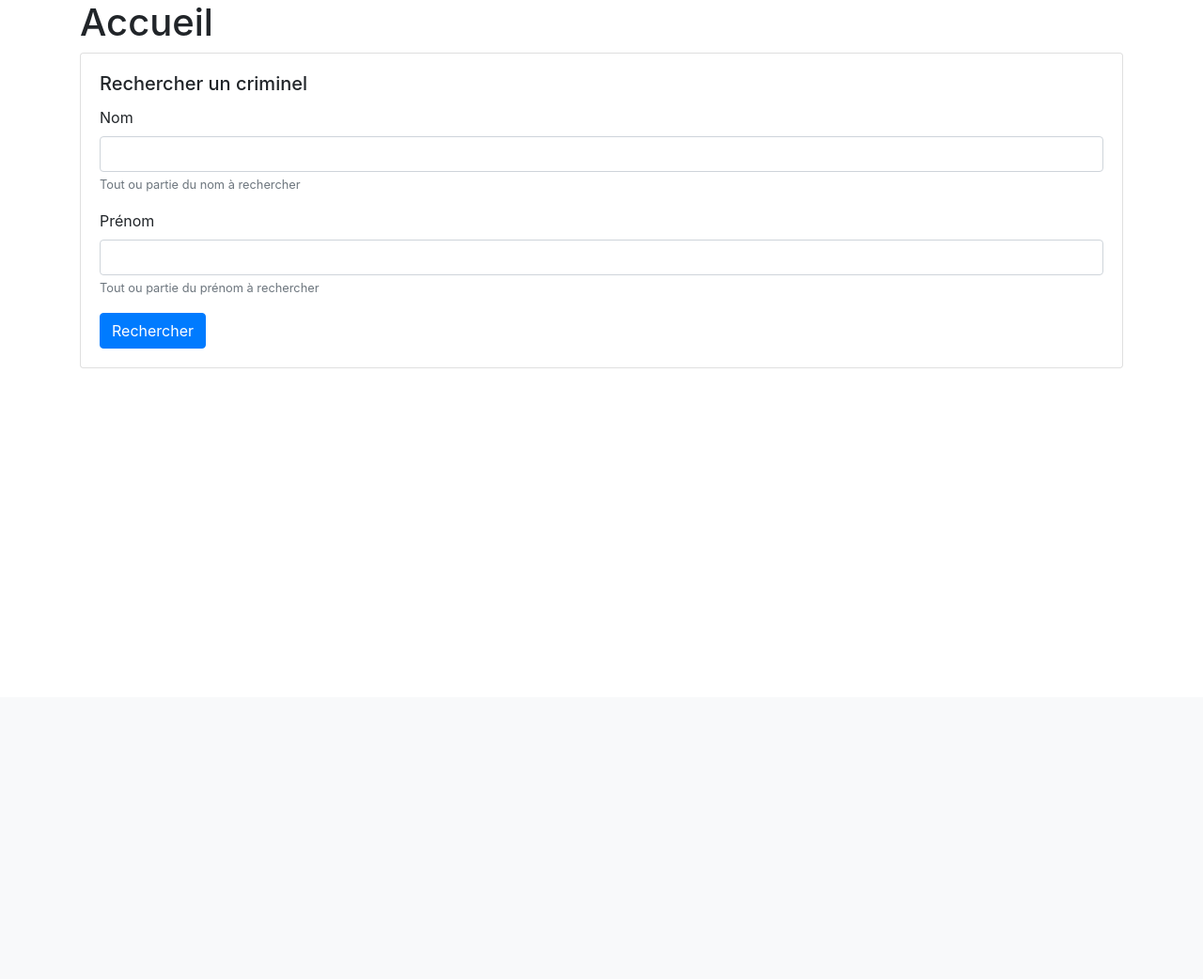
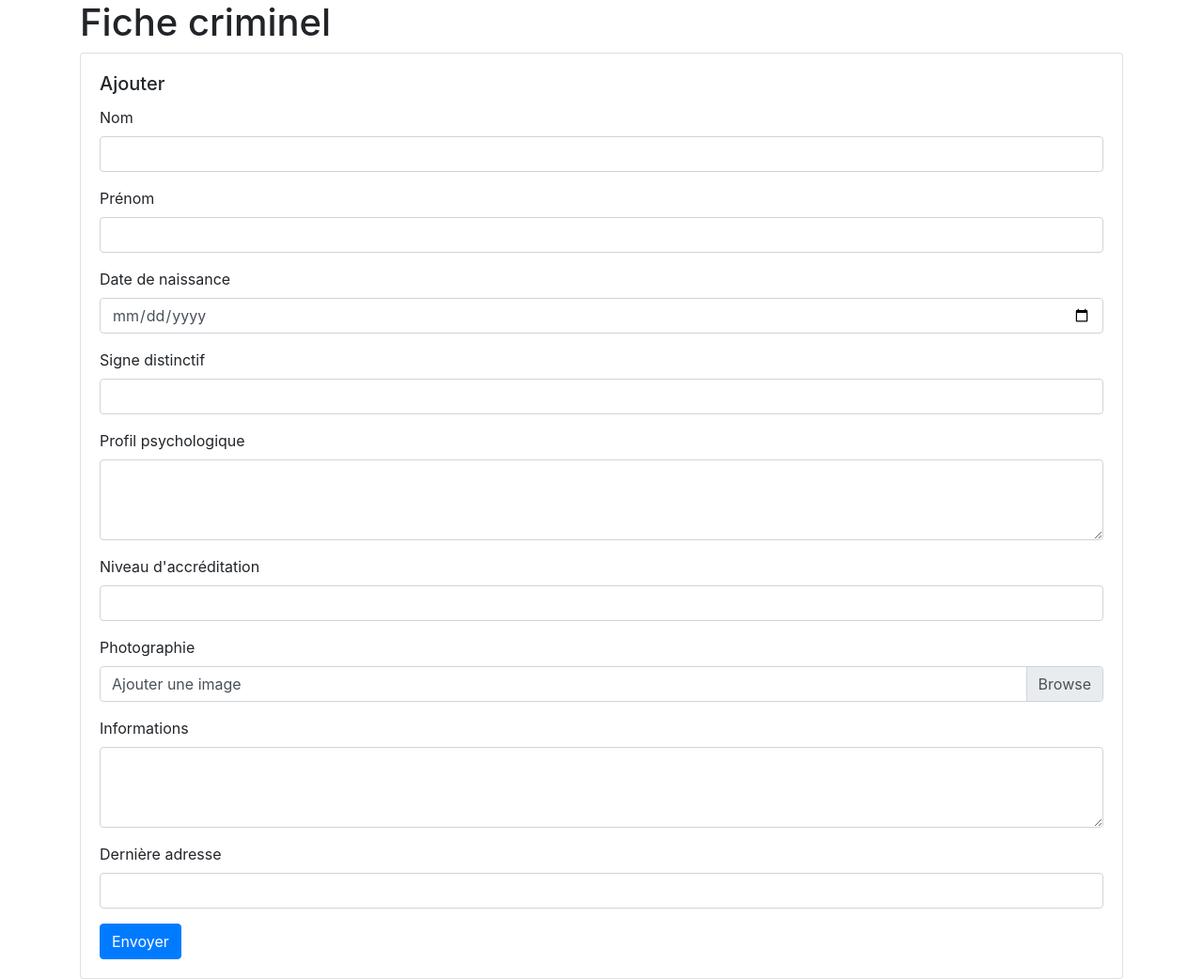
Before and after one commit to jolivald/formation-dev-web, a PHP site: page /criminal/create in a window 1280 px wide. Shown: the part 58-1100 px from the top of the page at 94% size. Before the commit the page ends 450 px from the top, so only its background shows below. Run offline with PHP 8.4, Linux system fonts and the light colour scheme; the visitor is signed in with stand-in values (Sample User, id 1).

Commit message:
implement criminal creation

```diff
--- a/exo-13/class/Request.php
+++ b/exo-13/class/Request.php
@@ -106,10 +106,22 @@ class Request {
    * @param int $index Parameter index
    * @return string|null URL parameter value or null if not found
    */
-  public function getParam(int $index) : string {
+  public function getParam(int $index) {
     return array_key_exists($index, $this->_params)
       ? $this->_params[$index]
       : null;
+  }
+
+  /**
+   * Set a request URL parameter by its index
+   *
+   * @param int $index Parameter index
+   * @param mixed $value Parameter value
+   * @return string|null URL parameter value or null if not found
+   */
+  public function setParam(int $index, $value) {
+    $this->_params[$index] = $value;
+    return $this;
   }
 
   /**
--- a/exo-13/class/Response.php
+++ b/exo-13/class/Response.php
@@ -48,8 +48,20 @@ class Response {
    * @return  self
    */
   public function setParams(array $params) : self {
-    $this->_params = $params;
+    $this->_params = array_merge($this->_params, $params);
     return $this;
+  }
+
+  /**
+   * Get a specific parameter value
+   *
+   * @param string $key Key of the parameter
+   * @return string|null Parameter value or null if not found
+   */
+  public function getParam(string $key) {
+    return array_key_exists($key, $this->_params)
+      ? $this->_params[$key]
+      : null;
   }
 
   /**
--- a/exo-13/composer.json
+++ b/exo-13/composer.json
@@ -3,7 +3,8 @@
         "vlucas/phpdotenv": "^4.1",
         "twig/twig": "^3.0",
         "doctrine/orm": "^2.7",
-        "nesbot/carbon": "^2.32"
+        "nesbot/carbon": "^2.32",
+        "respect/validation": "^2.0"
     },
     "autoload": {
         "psr-4": {
--- a/exo-13/controllers/Criminal.php
+++ b/exo-13/controllers/Criminal.php
@@ -7,8 +7,11 @@ use Carbon\Carbon;
 use Jonathan\Classes\App;
 use Jonathan\Classes\Request;
 use Jonathan\Classes\Response;
+use Jonathan\Models\Recherches;
 use Jonathan\Views\IView;
 use Jonathan\Views\Criminal as CriminalView;
+use Jonathan\Views\Index as IndexView;
+use Respect\Validation\Validator;
 
 class Criminal implements IController {
 
@@ -27,6 +30,13 @@ class Criminal implements IController {
 
   protected function dispatchRead(Request $request, Response $response) : IView {
     $id = $request->getParam(1);
+    if (!$id){
+      $response->setParam('alert', [
+        'type' => 'danger',
+        'message' => 'L\'adresse demandée n\'existe pas.'
+      ]);
+      return new IndexView;
+    }
     $criminal = App::getEntityManager()
       ->createQueryBuilder()
       ->select('r')
@@ -82,15 +92,84 @@ class Criminal implements IController {
         ];
       }, $convictions)
     ]);
-    return new CriminalView;
+    $view = new CriminalView;
+    $view->setTemplate('criminal-read.html');
+    return $view;
   }
 
   protected function dispatchCreate(Request $request, Response $response) : IView {
-    return new CriminalView;
+    return $request->getMethod() === 'POST'
+      ? $this->dispatchCreatePOST($request, $response)
+      : $this->dispatchCreateGET($request, $response);
   }
 
+  protected function dispatchCreateGET(Request $request, Response $response) : IView {
+    $view = new CriminalView;
+    $view->setTemplate('criminal-create.html');
+    return $view;
+  }
+
+  protected function dispatchCreatePOST(Request $request, Response $response) : IView {
+    try {
+      Validator
+        ::key('last-name', Validator::alpha(' ', '-'))
+        ->key('first-name', Validator::alpha(' ', '-'))
+        ->key('birthday', Validator::date())
+        ->key('distinctive-sign', Validator::stringType())
+        ->key('psy-profile', Validator::stringType())
+        ->key('accreditation', Validator::intVal()->between(1, 3))
+        ->key('informations', Validator::stringType())
+        ->key('last-address', Validator::stringType())
+        ->check($_POST);
+      Validator
+        ::key('photo', Validator::key('tmp_name', Validator::image()))
+        ->check($_FILES);
+      $photoName = basename($_FILES['photo']['name']);
+      $photoPath = realpath(__DIR__.'/../public/images/').'/'.$photoName;
+      if (!move_uploaded_file($_FILES['photo']['tmp_name'], $photoPath)){
+        throw new \Exception('Impossible de téléverser l\'image');
+      }
+    }
+    catch (\Exception $exception){
+      $response->setParam('values', $_POST);
+      $response->setParam('alert', [
+        'type' => 'danger',
+        'message' => $exception->getMessage()
+      ]);
+      return $this->dispatchCreateGET($request, $response);
+    }
+    $manager = App::getEntityManager();
+    $criminal = new Recherches;
+    $criminal
+      ->setNomR($_POST['last-name'])
+      ->setPrenomR($_POST['first-name'])
+      ->setDateNaissanceR(new \DateTime($_POST['birthday']))
+      ->setSigneDistinctifR($_POST['distinctive-sign'])
+      ->setProfilPsyR($_POST['psy-profile'])
+      ->setNiveauAccreditation($_POST['accreditation'])
+      ->setInformationsR($_POST['informations'])
+      ->setDerniereAdresseR($_POST['last-address'])
+      ->setNomPhotoR($photoName)
+      ->setCreatedAt(new \DateTime('now'))
+      ->setCreatedBy($response->getParam('username'))
+      ->setUpdatedAt(new \DateTime('now'))
+      ->setUpdatedBy($response->getParam('username'))
+    ;
+    $manager->persist($criminal);
+    $manager->flush();
+    $request->setParam(1, $criminal->getIdR());
+    $response->setParam('alert', [
+      'type' => 'success',
+      'message' => 'La fiche a été enregistrée en base de données.'
+    ]);
+    return $this->dispatchRead($request, $response);
+  }
+
+
   protected function dispatchUpdate(Request $request, Response $response) : IView {
-    return new CriminalView;
+    $view = new CriminalView;
+    $view->setTemplate('criminal-update.html');
+    return $view;
   }
 
 }
--- a/exo-13/index.php
+++ b/exo-13/index.php
@@ -29,10 +29,13 @@ if (App::isAgentAuthentified()){
 //$router->get('/', 'Jonathan\\Controllers\\Index');
 $router->get('/login', 'Jonathan\\Controllers\\Login');
 $router->get('/logout', 'Jonathan\\Controllers\\Logout');
+$router->get('/criminal/:action', 'Jonathan\\Controllers\\Criminal');
 $router->get('/criminal/:action/:id', 'Jonathan\\Controllers\\Criminal');
 
 $router->post('/login', 'Jonathan\\Controllers\\Login');
 $router->post('/search', 'Jonathan\\Controllers\\Search');
+$router->post('/criminal/:action', 'Jonathan\\Controllers\\Criminal');
+$router->post('/criminal/:action/:id', 'Jonathan\\Controllers\\Criminal');
 
 try {
   $controller = $router->route($request);
--- a/exo-13/views/Criminal.php
+++ b/exo-13/views/Criminal.php
@@ -6,14 +6,39 @@ use Jonathan\Classes\Response;
 
 class Criminal implements IView {
 
+  /**
+   * @var string $_template Path to template file
+   */
+  protected $_template;
+
   public function __construct() {}
 
   public function render(Response $response) : string {
     $response->setParam('title', 'Fiche criminel');
     return $response->getTwig()->render(
-      'criminal-read.html',
+      $this->getTemplate(),
       $response->getParams()
     );
   }
 
+  /**
+   * Get $_template Path to template file
+   *
+   * @return string
+   */
+  public function getTemplate() {
+    return $this->_template;
+  }
+
+  /**
+   * Set $_template Path to template file
+   *
+   * @param string $_template  $_template Path to template file
+   * @return self
+   */
+  public function setTemplate(string $_template) {
+    $this->_template = $_template;
+    return $this;
+  }
+
 }
--- a/exo-13/views/templates/base.html
+++ b/exo-13/views/templates/base.html
@@ -1,7 +1,7 @@
 <!doctype html>
 <html lang="en">
   <head>
-    <title>{{ title }}</title>
+    <title>DGSE - {{ title }}</title>
     <!-- Required meta tags -->
     <meta charset="utf-8">
     <meta name="viewport" content="width=device-width, initial-scale=1, shrink-to-fit=no">
--- /dev/null
+++ b/exo-13/views/templates/criminal-create.html
@@ -0,0 +1,54 @@
+{% extends "base.html" %}
+
+{% block head %}
+{% endblock %}
+
+{% block body %}
+<div class="card">
+  <div class="card-body">
+    <h5 class="card-title">Ajouter</h5>
+    <form enctype="multipart/form-data" method="POST" action="{{ 'criminal/create' | url }}">
+      <div class="form-group">
+        <label for="last-name">Nom</label>
+        <input type="text" name="last-name" id="last-name" class="form-control" value="{{ values['last-name'] }}">
+      </div>
+      <div class="form-group">
+        <label for="first-name">Prénom</label>
+        <input type="text" name="first-name" id="first-name" class="form-control" value="{{ values['first-name'] }}">
+      </div>
+      <div class="form-group">
+        <label for="birthday">Date de naissance</label>
+        <input type="date" name="birthday" id="birthday" class="form-control" min="1000-01-01" max="3000-12-31" value="{{ values['birthday'] }}">
+      </div>
+      <div class="form-group">
+        <label for="distinctive-sign">Signe distinctif</label>
+        <input type="text" name="distinctive-sign" id="distinctive-sign" class="form-control" value="{{ values['distinctive-sign'] }}">
+      </div>
+      <div class="form-group">
+        <label for="psy-profile">Profil psychologique</label>
+        <textarea class="form-control" name="psy-profile" id="psy-profile" rows="3">{{ values['psy-profile'] }}</textarea>
+      </div>
+      <div class="form-group">
+        <label for="accreditation">Niveau d'accréditation</label>
+        <input type="number" name="accreditation" id="accreditation" class="form-control" min="1" max="3" value="{{ values['accreditation'] }}">
+      </div>
+      <div class="form-group">
+        <label for="photo">Photographie</label>
+        <div class="custom-file">
+          <input type="file" class="custom-file-input" id="photo" name="photo">
+          <label class="custom-file-label" for="photo">Ajouter une image</label>
+        </div>
+      </div>
+      <div class="form-group">
+        <label for="informations">Informations</label>
+        <textarea class="form-control" name="informations" id="informations" rows="3">{{ values['informations'] }}</textarea>
+      </div>
+      <div class="form-group">
+        <label for="last-address">Dernière adresse</label>
+        <input type="text" name="last-address" id="last-address" class="form-control" value="{{ values['last-address'] }}">
+      </div>
+      <button type="submit" class="btn btn-primary">Envoyer</button>
+    </form>
+  </div>
+</div>
+{% endblock %}
```
Also changed, not shown: exo-13/models/Recherches.php (+183 -0 lines), exo-13/public/images/fifi_2019.jpg (added), 1 other file.
